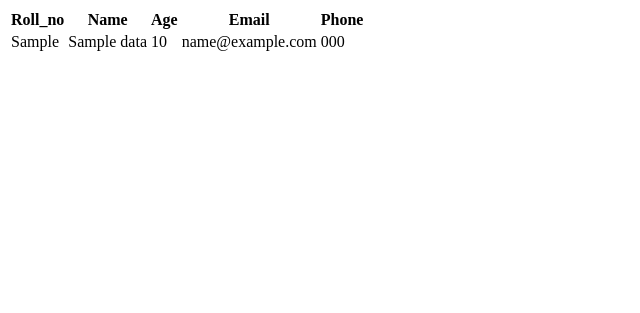
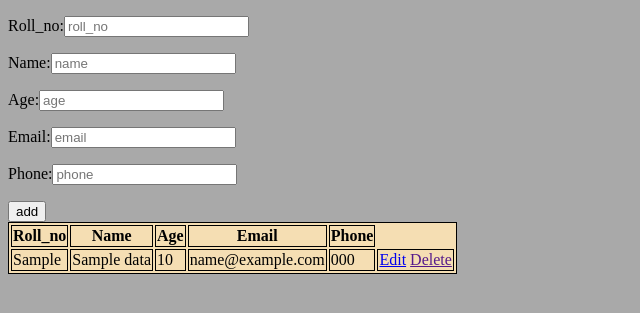
Before and after one commit to JibinAji21/django, a Django app: template stdproject/templates/display_std.html in a window 1280 px wide. Shown: the top 313 px of the page, without its empty margins (0-640 px from the left). Run offline with Django 5.2, Linux system fonts and the light colour scheme; the template is opened without the code that fills it: most values are stand-ins (such as "Sample title", 1, 10 or a date in 2020).

Commit message:
stdmanagement updated

```diff
--- a/stdproject/app1/urls.py
+++ b/stdproject/app1/urls.py
@@ -3,5 +3,7 @@ from . import views
 
 urlpatterns=[
     path('disp_std',views.disp_std),
-    path('form',views.form),
+    path('add_std',views.add_std),
+    path('edit_std/<id>',views.edit_std),
+
 ]
--- a/stdproject/templates/display_std.html
+++ b/stdproject/templates/display_std.html
@@ -4,8 +4,26 @@
     <meta charset="UTF-8">
     <meta name="viewport" content="width=device-width, initial-scale=1.0">
     <title>Document</title>
+    <style>
+        table,td,th{
+            border: 1px solid black;
+            background-color:wheat ;
+        }
+        body{
+            background-color: darkgrey;
+        }
+    </style>
 </head>
 <body>
+    <form action="add_std" method="post">
+        {% csrf_token %}
+        <p>Roll_no:<input type="number" placeholder="roll_no" name="roll_no"></p>
+        <p>Name:<input type="text" placeholder="name" name="name"></p>
+        <p>Age:<input type="number" placeholder="age" name="age"></p>
+        <p>Email:<input type="email" placeholder="email" name="email"></p>
+        <p>Phone:<input type="tel" placeholder="phone" name="phone"></p>
+        <input type="submit" value="add">
+    </form>
     <table>
         <tr>
             <th>Roll_no</th>
@@ -22,6 +40,10 @@
             <td>{{std.age}}</td>
             <td>{{std.email}}</td>
             <td>{{std.phone}}</td>
+            <td>
+                <a href="edit_std/{{std.pk}}">Edit</a>
+                <a href="">Delete</a>
+            </td>
 
         </tr>
 
```
Also changed, not shown: stdproject/app1/views.py (+26 -3 lines), stdproject/templates/edit_std.html (added, +20 -0 lines), stdproject/templates/stdform.html (deleted, +0 -20 lines), stdproject/db.sqlite3.
